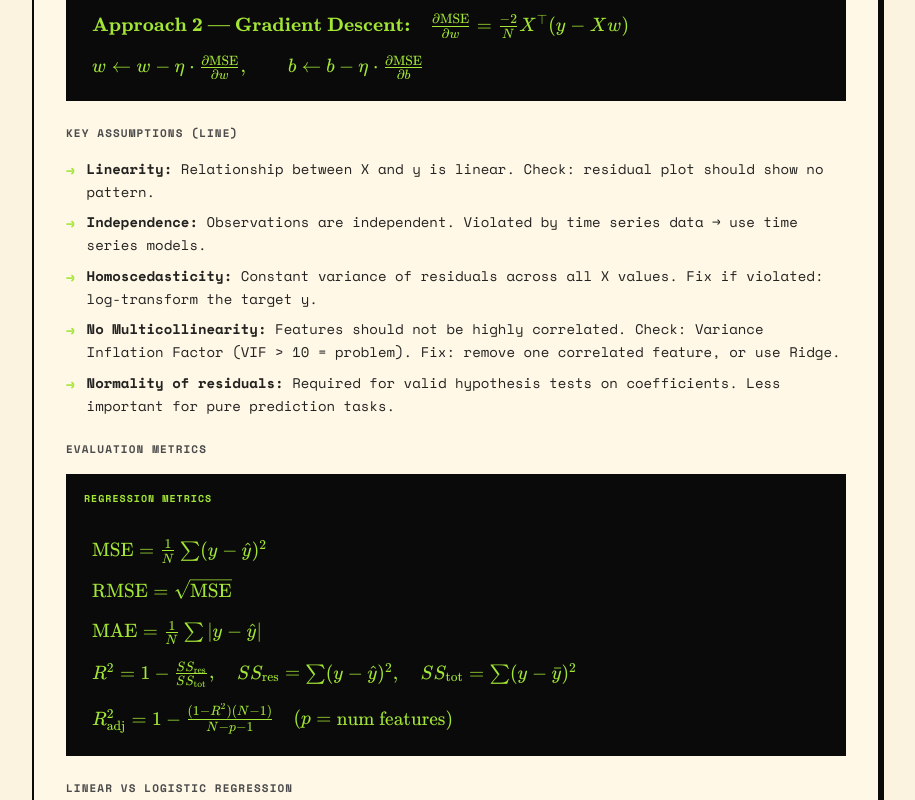
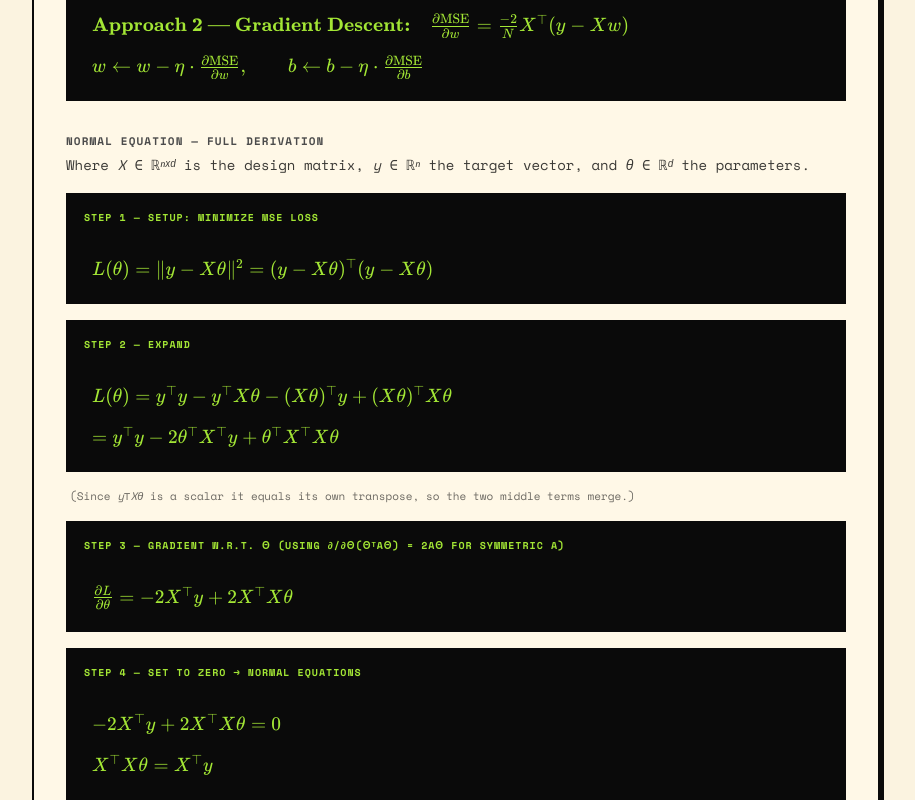
Before and after one commit to kpal002/portfolio, a Next.js app: page /deep-dives/classical-ml in a window 1280 px wide. Shown: the part 2480-3280 px from the top of the page, without its empty margins (184-1099 px from the left). Built offline with nearby package versions, Linux system fonts and the light colour scheme.

Commit message:
Add Normal Equation full derivation to Linear Regression section
5-step derivation: setup → expand → gradient → normal equations → solve,
plus geometric intuition (orthogonal projection).

```diff
--- a/app/deep-dives/classical-ml/page.jsx
+++ b/app/deep-dives/classical-ml/page.jsx
@@ -291,6 +291,66 @@ export default function ClassicalMLPage() {
               String.raw`w \leftarrow w - \eta \cdot \frac{\partial \text{MSE}}{\partial w}, \qquad b \leftarrow b - \eta \cdot \frac{\partial \text{MSE}}{\partial b}`,
             ]}
           />
+
+          {/* Normal Equation derivation */}
+          <p className="mt-8 mb-1 text-[11px] font-bold uppercase tracking-widest text-muted">Normal Equation — Full Derivation</p>
+          <p className="text-sm leading-relaxed text-ink/80 mb-3">
+            Where <em>X ∈ ℝⁿˣᵈ</em> is the design matrix, <em>y ∈ ℝⁿ</em> the target vector, and <em>θ ∈ ℝᵈ</em> the parameters.
+          </p>
+
+          <MathBlock
+            label="Step 1 — Setup: minimize MSE loss"
+            lines={[
+              String.raw`L(\theta) = \|y - X\theta\|^2 = (y - X\theta)^\top(y - X\theta)`,
+            ]}
+          />
+
+          <MathBlock
+            label="Step 2 — Expand"
+            lines={[
+              String.raw`L(\theta) = y^\top y - y^\top X\theta - (X\theta)^\top y + (X\theta)^\top X\theta`,
+              String.raw`= y^\top y - 2\theta^\top X^\top y + \theta^\top X^\top X\theta`,
+            ]}
+          />
+          <p className="text-[11px] text-ink/60 mb-2 pl-1">
+            (Since <em>y⊤Xθ</em> is a scalar it equals its own transpose, so the two middle terms merge.)
+          </p>
+
+          <MathBlock
+            label="Step 3 — Gradient w.r.t. θ  (using ∂/∂θ(θᵀAθ) = 2Aθ for symmetric A)"
+            lines={[
+              String.raw`\frac{\partial L}{\partial \theta} = -2X^\top y + 2X^\top X\theta`,
+            ]}
+          />
+
+          <MathBlock
+            label="Step 4 — Set to zero → Normal Equations"
+            lines={[
+              String.raw`-2X^\top y + 2X^\top X\theta = 0`,
+              String.raw`X^\top X\theta = X^\top y`,
+            ]}
+          />
+
+          <MathBlock
+            label="Step 5 — Solve (assuming XᵀX invertible)"
+            lines={[
+              String.raw`\boxed{\hat{\theta} = (X^\top X)^{-1} X^\top y}`,
+            ]}
+          />
+
+          <div className="mt-4 border-l-4 border-accent pl-5">
+            <p className="text-sm font-bold mb-1">Geometric intuition</p>
+            <p className="text-sm leading-relaxed text-ink/80">
+              <em>X⊤X</em> is invertible only when X has full column rank — no multicollinearity.
+              Geometrically, <em>ŷ = Xθ̂</em> is the <strong>orthogonal projection</strong> of y onto
+              the column space of X. The residual <em>y − Xθ̂</em> is perpendicular to every column of
+              X, which is exactly what the normal equations encode:
+            </p>
+            <MathBlock
+              label=""
+              lines={[String.raw`X^\top(y - X\hat{\theta}) = 0`]}
+            />
+          </div>
 
           <p className="mt-6 mb-1 text-[11px] font-bold uppercase tracking-widest text-muted">Key Assumptions (LINE)</p>
           <BoldBulletList items={[
```
